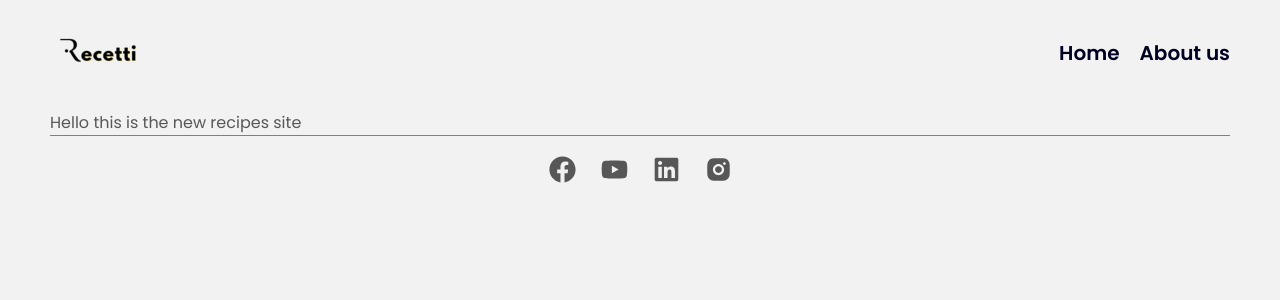
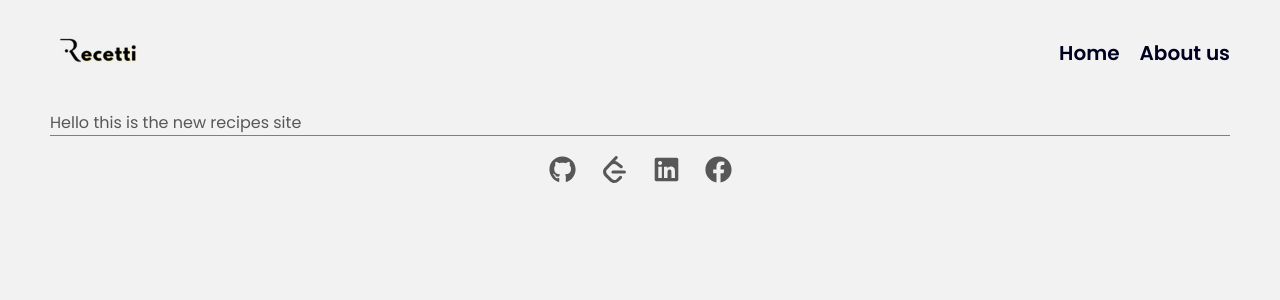
Before and after one commit to Tribhuvan-Web/recetti, a React (Vite) app: page /NewRecipes in a window 1280 px wide. Shown: the top 300 px of the page. Built offline with nearby package versions, Linux system fonts and the light colour scheme.

Commit message:
Custom meal plan updated

```diff
--- a/src/components/Footer.jsx
+++ b/src/components/Footer.jsx
@@ -1,16 +1,17 @@
 import React from "react";
 import { Link } from "react-router-dom";
-import { FaFacebook, FaLinkedin, FaYoutube } from "react-icons/fa";
-import { RiInstagramFill } from "react-icons/ri";
+import { FaFacebook, FaGithub, FaLinkedin, FaYoutube } from "react-icons/fa";
+import { SiLeetcode } from "react-icons/si";
+
 const Footer = () => {
   return (
     <>
       <footer className="flex items-end">
-        <Link to={""}>
-          <FaFacebook />
+        <Link to={"https://github.com/Tribhuvan-Web"} target="_blank">
+          <FaGithub />
         </Link>
-        <Link to={""}>
-          <FaYoutube />
+        <Link to={"https://leetcode.com/u/Tribhuvan_nath/"} target="_blank">
+          <SiLeetcode />
         </Link>
         <Link
           to={"https://www.linkedin.com/in/tribhuvan-nath-sagar/"}
@@ -18,8 +19,11 @@ const Footer = () => {
         >
           <FaLinkedin />
         </Link>
-        <Link to={""}>
-          <RiInstagramFill />
+        <Link
+          to={"https://www.facebook.com/profile.php?id=100029378256493"}
+          target="_blank"
+        >
+          <FaFacebook />
         </Link>
       </footer>
     </>
```
